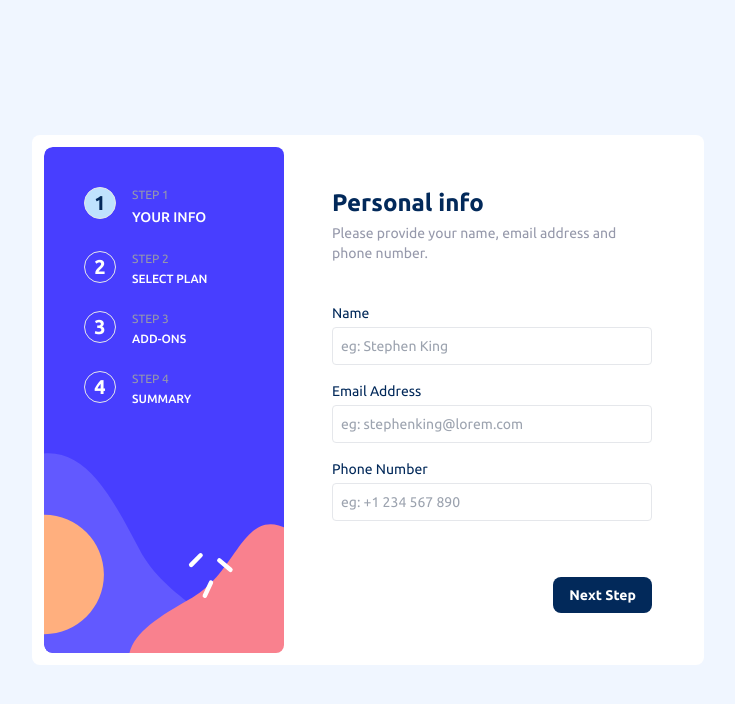
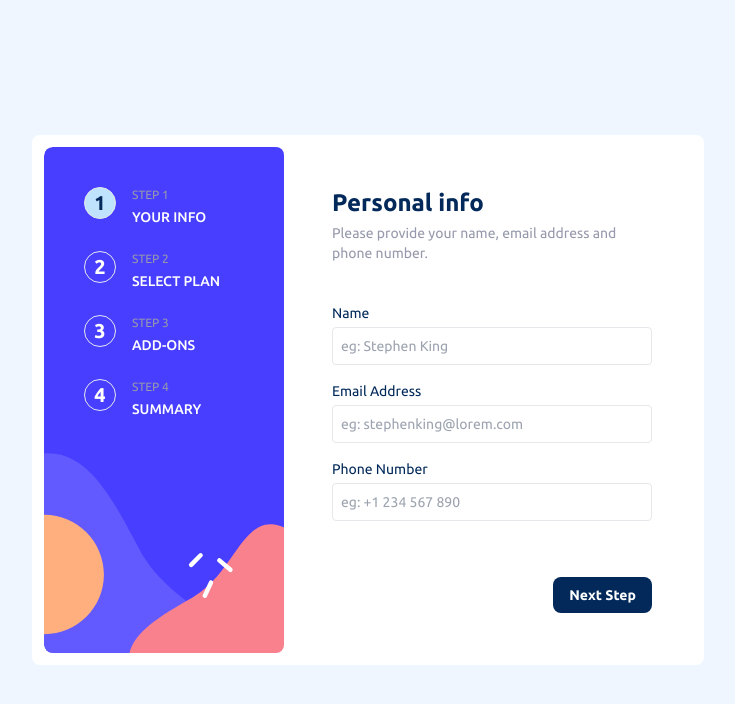
Before and after one commit to coderSuresh/multi-step-form, a Next.js app: page / in a window 1280 px wide. Shown: the top 704 px of the page, without its empty margins (272-1007 px from the left). Built offline with nearby package versions, Linux system fonts and the light colour scheme.

Commit message:
separate and use left section bullets in own components

```diff
--- a/components/LeftSection.tsx
+++ b/components/LeftSection.tsx
@@ -1,52 +1,17 @@
 import React from 'react'
+import LeftSectionBullet from './LeftSectionBullet'
 
 const LeftSection = () => {
     return (
         <div className="form__left text-xs min-w-[240px] p-10 bg-desktop-sidebar bg-cover bg-no-repeat rounded-lg">
 
-            <div className="flex gap-4 mb-6">
-                <div className="flex items-center justify-center border bg-light-blue h-8 w-8 rounded-full">
-                    <p className="text-xl font-bold text-marine-blue">1</p>
-                </div>
+            <LeftSectionBullet step={1} title="Your info" active={true} />
 
-                <div>
-                    <p className="uppercase text-xs text-cool-gray">Step 1</p>
-                    <h2 className="font-medium text-sm text-white uppercase mt-1">Your info</h2>
-                </div>
-            </div>
+            <LeftSectionBullet step={2} title="Select plan" active={false} />
 
-            <div className="flex gap-4 mb-6">
-                <div className="flex items-center justify-center border h-8 w-8 rounded-full">
-                    <p className="text-xl font-bold text-white">2</p>
-                </div>
+            <LeftSectionBullet step={3} title="Add-ons" active={false} />
 
-                <div>
-                    <p className="uppercase text-cool-gray">Step 2</p>
-                    <h2 className="font-medium text-white uppercase mt-1">Select plan</h2>
-                </div>
-            </div>
-
-            <div className="flex gap-4 mb-6">
-                <div className="flex items-center justify-center border h-8 w-8 rounded-full">
-                    <p className="text-xl font-bold text-white">3</p>
-                </div>
-
-                <div>
-                    <p className="uppercase text-cool-gray">Step 3</p>
-                    <h2 className="font-medium text-white uppercase mt-1">Add-ons</h2>
-                </div>
-            </div>
-
-            <div className="flex gap-4 mb-6">
-                <div className="flex items-center justify-center border h-8 w-8 rounded-full">
-                    <p className="text-xl font-bold text-white">4</p>
-                </div>
-
-                <div>
-                    <p className="uppercase text-cool-gray">Step 4</p>
-                    <h2 className="font-medium text-white uppercase mt-1">Summary</h2>
-                </div>
-            </div>
+            <LeftSectionBullet step={4} title="Summary" active={false} />
 
         </div>
     )
--- a/components/LeftSectionBullet.tsx
+++ b/components/LeftSectionBullet.tsx
@@ -1,16 +1,16 @@
 import React from 'react'
 import { LeftSectionBulletProps } from '@/types/props'
 
-const LeftSectionBullet = ({step, title} : LeftSectionBulletProps) => {
+const LeftSectionBullet = ({step, title, active} : LeftSectionBulletProps) => {
   return (
       <div className="flex gap-4 mb-6">
-          <div className="flex items-center justify-center border bg-light-blue h-8 w-8 rounded-full">
-              <p className="text-xl font-bold text-marine-blue">1</p>
+          <div className={`${active ? 'bg-light-blue' : ''} flex items-center justify-center border h-8 w-8 rounded-full`}>
+              <p className={`text-xl font-bold ${active ? 'text-marine-blue' : 'text-white'}`}>{step}</p>
           </div>
 
           <div>
-              <p className="uppercase text-xs text-cool-gray">Step 1</p>
-              <h2 className="font-medium text-sm text-white uppercase mt-1">Your info</h2>
+              <p className="uppercase text-xs text-cool-gray">Step {step}</p>
+              <h2 className="font-medium text-sm text-white uppercase mt-1">{ title }</h2>
           </div>
       </div>
   )
--- a/types/props.ts
+++ b/types/props.ts
@@ -5,4 +5,5 @@ export type ChildrenProps = {
 export type LeftSectionBulletProps = {
     step: number,
     title: string,
+    active: boolean,
 }
```
